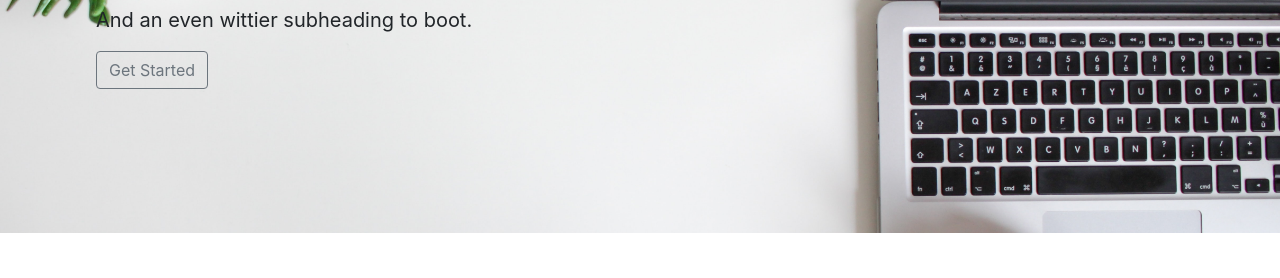
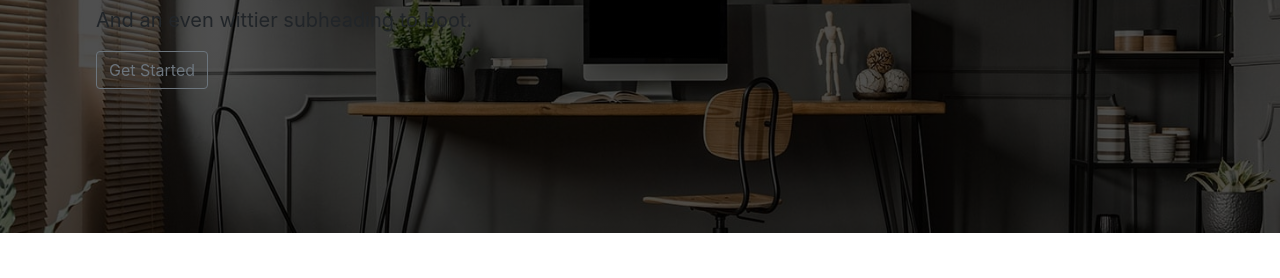
Before and after one commit to Citi-Hub-Devs/Citi-Hub, a plain HTML site: page index.html in a window 1280 px wide. Shown: the part 307-585 px from the top of the page. Drawn offline with nearby package versions, Linux system fonts and the light colour scheme.

Commit message:
added new image

```diff
--- a/assets/css/style.css
+++ b/assets/css/style.css
@@ -5,7 +5,8 @@
     /* background: linear-gradient(to right, white, rgba(255, 255, 255, 0.1)), url('../img/jess-bailey-q10VITrVYUM-unsplash.jpg'); */
 
 
-    background:  url('../img/nordwood-themes-kRNZiGKtz48-unsplash.jpg');
+    /* background:  url('../img/nordwood-themes-kRNZiGKtz48-unsplash.jpg'); */
+    background: linear-gradient(to right, rgba(0, 0, 0, 0.692), rgba(0, 0, 0, 0.692)), url('../img/workstation.jpg');
     /* background:  url('../img/beverage.jpg'); */
     /* background:  url('../img/img_1.jpg'); */
     background-size: cover;
```
Also changed, not shown: assets/img/workstation.jpg (added).
